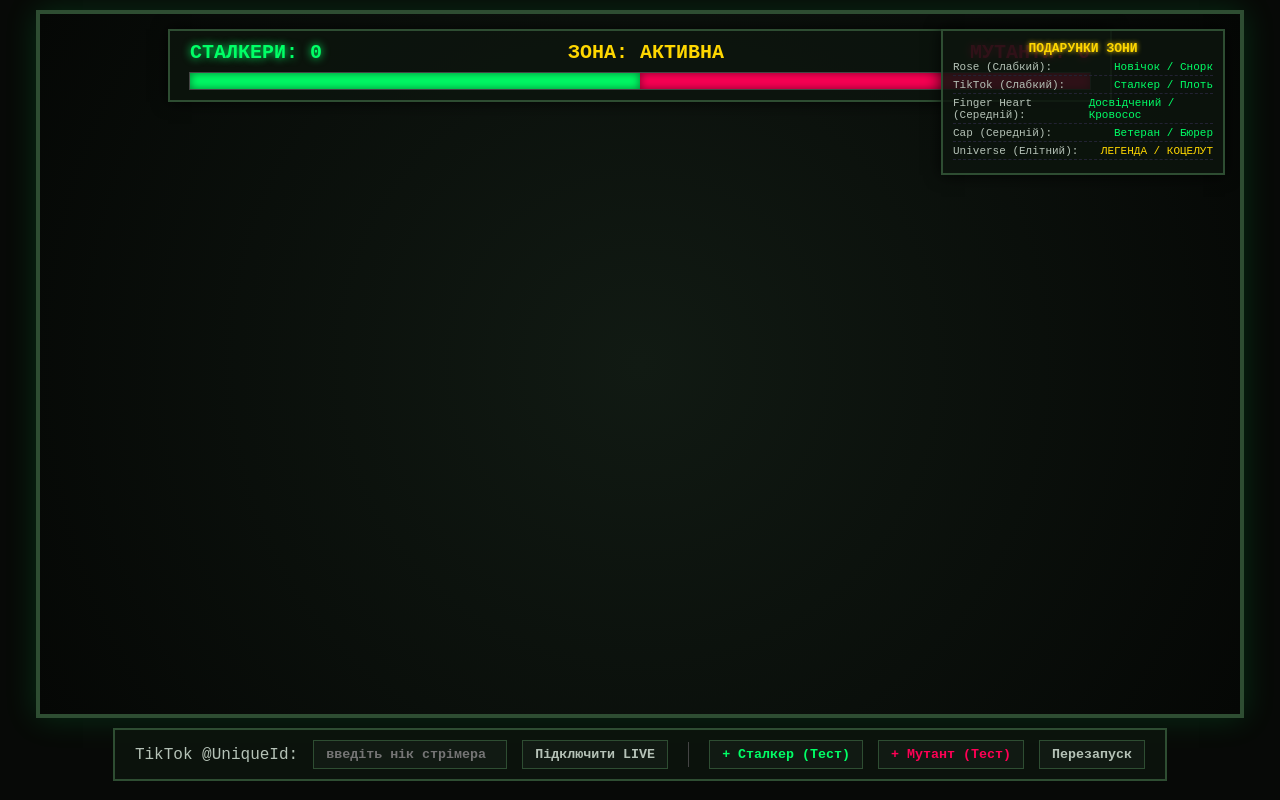
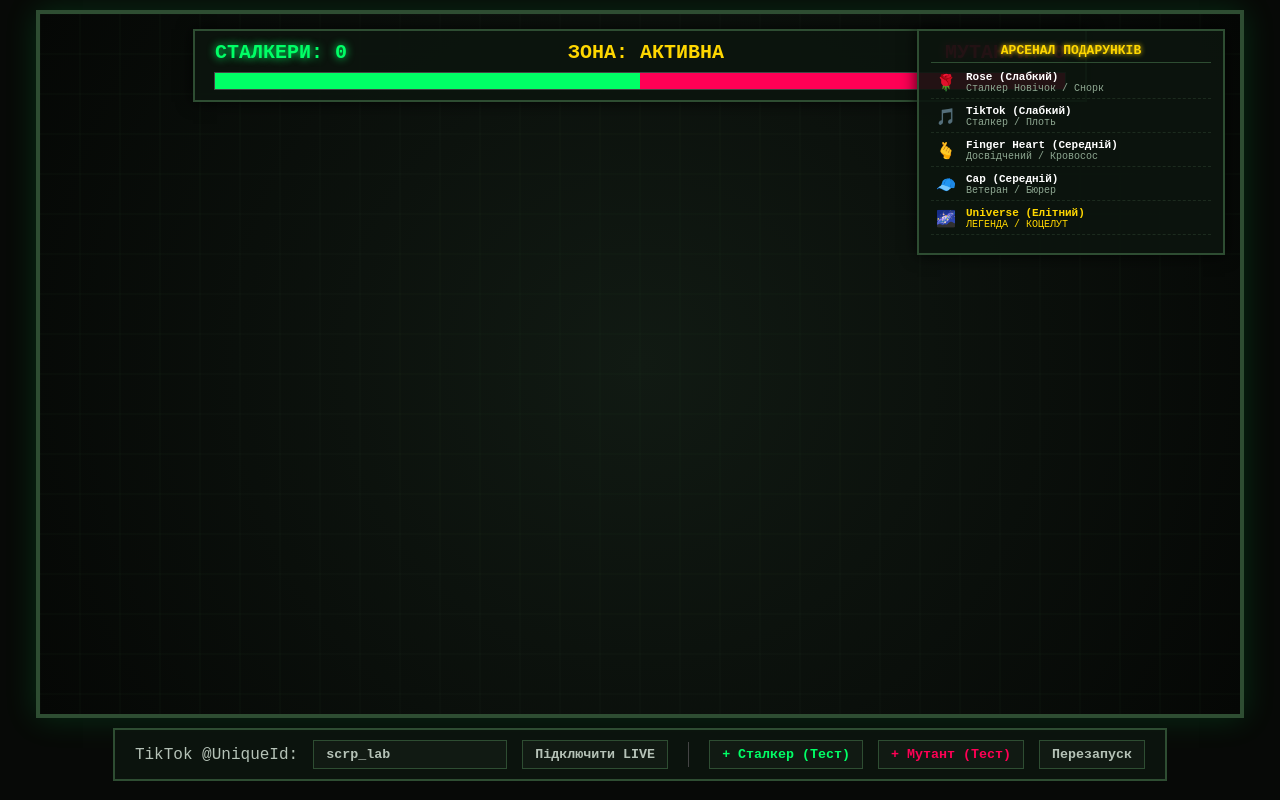
Before and after one commit to ToToShoP-creator/stalker-stream-game, a plain HTML site: page index.html in a window 1280 px wide. Drawn offline with Linux system fonts and the light colour scheme.

Commit message:
Refactor HUD styles and enhance button functionality
Updated styles and layout for the HUD and gift hints section. Improved button functionality and adjusted the input field for the unique ID.

```diff
--- a/index.html
+++ b/index.html
@@ -7,7 +7,7 @@
     <style>
         :root {
             --bg-dark: #070907;
-            --panel-bg: rgba(12, 20, 14, 0.85);
+            --panel-bg: rgba(12, 20, 14, 0.9);
             --border-green: #2e4d32;
             --neon-stalker: #00ff66;
             --neon-mutant: #ff0055;
@@ -43,13 +43,13 @@
             display: block;
         }
 
-        /* HUD та Інтерфейс */
+        /* Верхній HUD */
         .hud-top {
             position: absolute;
             top: 15px;
             left: 50%;
             transform: translateX(-50%);
-            width: 900px;
+            width: 850px;
             background: var(--panel-bg);
             border: 2px solid var(--border-green);
             padding: 10px 20px;
@@ -82,53 +82,57 @@
             overflow: hidden;
         }
 
-        .bar-stalkers {
-            height: 100%;
-            background: var(--neon-stalker);
-            width: 50%;
-            transition: width 0.3s ease;
-            box-shadow: inset 0 0 10px rgba(0,0,0,0.5);
-        }
+        .bar-stalkers { height: 100%; background: var(--neon-stalker); width: 50%; transition: width 0.3s ease; }
+        .bar-mutants { height: 100%; background: var(--neon-mutant); width: 50%; transition: width 0.3s ease; }
 
-        .bar-mutants {
-            height: 100%;
-            background: var(--neon-mutant);
-            width: 50%;
-            transition: width 0.3s ease;
-            box-shadow: inset 0 0 10px rgba(0,0,0,0.5);
-        }
-
-        /* Підказки у правому кутку */
+        /* Візуальна панель подарунків з іконками */
         .gift-hints {
             position: absolute;
             top: 15px;
             right: 15px;
-            width: 260px;
+            width: 280px;
             background: var(--panel-bg);
             border: 2px solid var(--border-green);
-            padding: 10px;
+            padding: 12px;
             font-size: 11px;
             z-index: 10;
             box-shadow: 0 0 15px rgba(0,0,0,0.8);
         }
 
         .gift-hints h4 {
-            margin: 0 0 5px 0;
+            margin: 0 0 8px 0;
             color: var(--neon-gold);
             text-align: center;
             font-size: 13px;
             text-shadow: 0 0 5px var(--neon-gold);
+            border-bottom: 1px solid var(--border-green);
+            padding-bottom: 4px;
         }
 
-        .hint-row {
+        .hint-item {
             display: flex;
+            align-items: center;
             justify-content: space-between;
-            margin-bottom: 3px;
-            border-bottom: 1px dashed #223;
-            padding-bottom: 2px;
+            margin-bottom: 6px;
+            border-bottom: 1px dashed #1c2b1e;
+            padding-bottom: 4px;
         }
 
-        /* Панель підключення та тестів */
+        .gift-icon {
+            font-size: 16px;
+            width: 30px;
+            text-align: center;
+        }
+
+        .gift-info {
+            flex-grow: 1;
+            padding-left: 5px;
+        }
+
+        .gift-name { color: #fff; font-weight: bold; }
+        .gift-unit { color: #8fa892; font-size: 10px; }
+
+        /* Панель керування */
         .control-panel {
             margin-top: 10px;
             background: var(--panel-bg);
@@ -183,14 +187,49 @@
             </div>
         </div>
 
-        <!-- Підказки з подарунками -->
+        <!-- Інформаційна панель подарунків з іконками -->
         <div class="gift-hints">
-            <h4>ПОДАРУНКИ ЗОНИ</h4>
-            <div class="hint-row"><span>Rose (Слабкий):</span><span style="color:var(--neon-stalker)">Новічок / Снорк</span></div>
-            <div class="hint-row"><span>TikTok (Слабкий):</span><span style="color:var(--neon-stalker)">Сталкер / Плоть</span></div>
-            <div class="hint-row"><span>Finger Heart (Середній):</span><span style="color:var(--neon-stalker)">Досвідчений / Кровосос</span></div>
-            <div class="hint-row"><span>Cap (Середній):</span><span style="color:var(--neon-stalker)">Ветеран / Бюрер</span></div>
-            <div class="hint-row"><span>Universe (Елітний):</span><span style="color:var(--neon-gold)">ЛЕГЕНДА / КОЦЕЛУТ</span></div>
+            <h4>АРСЕНАЛ ПОДАРУНКІВ</h4>
+
+            <div class="hint-item">
+                <div class="gift-icon">🌹</div>
+                <div class="gift-info">
+                    <div class="gift-name">Rose (Слабкий)</div>
+                    <div class="gift-unit">Сталкер Новічок / Снорк</div>
+                </div>
+            </div>
+
+            <div class="hint-item">
+                <div class="gift-icon">🎵</div>
+                <div class="gift-info">
+                    <div class="gift-name">TikTok (Слабкий)</div>
+                    <div class="gift-unit">Сталкер / Плоть</div>
+                </div>
+            </div>
+
+            <div class="hint-item">
+                <div class="gift-icon">🫰</div>
+                <div class="gift-info">
+                    <div class="gift-name">Finger Heart (Середній)</div>
+                    <div class="gift-unit">Досвідчений / Кровосос</div>
+                </div>
+            </div>
+
+            <div class="hint-item">
+                <div class="gift-icon">🧢</div>
+                <div class="gift-info">
+                    <div class="gift-name">Cap (Середній)</div>
+                    <div class="gift-unit">Ветеран / Бюрер</div>
+                </div>
+            </div>
+
+            <div class="hint-item">
+                <div class="gift-icon">🌌</div>
+                <div class="gift-info">
+                    <div class="gift-name" style="color:var(--neon-gold)">Universe (Елітний)</div>
+                    <div class="gift-unit" style="color:var(--neon-gold)">ЛЕГЕНДА / КОЦЕЛУТ</div>
+                </div>
+            </div>
         </div>
 
         <canvas id="arenaCanvas" width="1200" height="700"></canvas>
@@ -199,12 +238,12 @@
     <!-- Панель керування та симуляції -->
     <div class="control-panel">
         <label>TikTok @UniqueId:</label>
-        <input type="text" id="uniqueIdInput" placeholder="введіть нік стрімера">
+        <input type="text" id="uniqueIdInput" value="scrp_lab" placeholder="введіть нік стрімера">
         <button id="connectBtn">Підключити LIVE</button>
         <div style="border-left: 1px solid #444; height: 25px; margin: 0 5px;"></div>
-        <button class="btn-stalker" onclick="simulateGift('Stalker', 'Novice', 'Сергій')">+ Сталкер (Тест)</button>
-        <button class="btn-mutant" onclick="simulateGift('Mutant', 'Snork', 'Монстр')">+ Мутант (Тест)</button>
-        <button onclick="resetArena()">Перезапуск</button>
+        <button class="btn-stalker" id="testStalkerBtn">+ Сталкер (Тест)</button>
+        <button class="btn-mutant" id="testMutantBtn">+ Мутант (Тест)</button>
+        <button id="resetBtn">Перезапуск</button>
     </div>
 
 <script>
@@ -214,12 +253,10 @@
     let fighters = [];
     let floatingTexts = [];
     let scores = { stalkers: 0, mutants: 0 };
-    let stats = { stalkersWins: 0, mutantsWins: 0 };
 
-    // Клас Бієць
     class Fighter {
         constructor(faction, rankConfig, username) {
-            this.faction = faction; // 'Stalker' або 'Mutant'
+            this.faction = faction;
             this.name = username || (faction === 'Stalker' ? 'Стрілець' : 'Мутант');
             this.rank = rankConfig.name;
             this.maxHp = rankConfig.hp;
@@ -229,7 +266,6 @@
             this.size = rankConfig.size;
             this.speed = rankConfig.speed;
 
-            // Спавн збоку залежно від фракції
             this.x = faction === 'Stalker' ? 80 : canvas.width - 80;
             this.y = 150 + Math.random() * 450;
             this.target = null;
@@ -238,7 +274,6 @@
         }
 
         update() {
-            // Пошук найближчого ворога
             if (!this.target || this.target.hp <= 0) {
                 this.findTarget();
             }
@@ -249,18 +284,15 @@
                 let dist = Math.hypot(dx, dy);
 
                 if (dist > this.range) {
-                    // Рух до ворога
                     this.x += (dx / dist) * this.speed;
                     this.y += (dy / dist) * this.speed;
                 } else {
-                    // Атака
                     if (this.attackCooldown <= 0) {
                         this.attack(this.target);
-                        this.attackCooldown = 50; // кадри між атаками
+                        this.attackCooldown = 50;
                     }
                 }
             } else {
-                // Рух до центру, якщо немає ворогів
                 let centerX = canvas.width / 2;
                 if (Math.abs(this.x - centerX) > 50) {
                     this.x += (this.faction === 'Stalker' ? 1 : -1) * this.speed;
@@ -289,13 +321,10 @@
             enemy.hp -= this.damage;
             createFloatingText(`-${this.damage}`, enemy.x, enemy.y - 20, this.color);
 
-            // Оновлення очок фракції при нанесенні шкоди
             if (this.faction === 'Stalker') scores.stalkers += this.damage;
             else scores.mutants += this.damage;
 
-            if (enemy.hp <= 0) {
-                enemy.hp = 0;
-            }
+            if (enemy.hp <= 0) enemy.hp = 0;
         }
 
         draw() {
@@ -304,11 +333,9 @@
             ctx.save();
             ctx.translate(this.x, this.y);
 
-            // Тінь та світіння
             ctx.shadowBlur = 12;
             ctx.shadowColor = this.color;
 
-            // Тіло бійця (геометричний силует у стилі сталкер/мутант)
             ctx.fillStyle = this.color;
             ctx.beginPath();
             if (this.faction === 'Stalker') {
@@ -320,13 +347,11 @@
 
             ctx.shadowBlur = 0;
 
-            // Нікнейм глядача та ранг над головою
             ctx.fillStyle = '#fff';
             ctx.font = '11px Courier New';
             ctx.textAlign = 'center';
             ctx.fillText(`${this.name} [${this.rank}]`, 0, -this.size - 18);
 
-            // HP бар
             let barW = 40;
             let barH = 5;
             ctx.fillStyle = '#222';
@@ -338,7 +363,6 @@
         }
     }
 
-    // Клас для анімації пошкоджень
     class FloatingText {
         constructor(text, x, y, color) {
             this.text = text;
@@ -347,10 +371,7 @@
             this.color = color;
             this.life = 40;
         }
-        update() {
-            this.y -= 1;
-            this.life--;
-        }
+        update() { this.y -= 1; this.life--; }
         draw() {
             ctx.save();
             ctx.font = 'bold 16px Courier New';
@@ -366,9 +387,8 @@
         floatingTexts.push(new FloatingText(text, x, y, color));
     }
 
-    // Визначення рангу за подарунком
     function getRankConfig(giftName) {
-        const lower = giftName.toLowerCase();
+        const lower = (giftName || '').toLowerCase();
         if (lower.includes('universe') || lower.includes('lion') || lower.includes('dragon')) {
             return { name: 'ЕЛІТА', hp: 100, dmg: 20, range: 70, size: 28, speed: 1.8 };
         } else if (lower.includes('heart') || lower.includes('cap') || lower.includes('glam')) {
@@ -378,29 +398,30 @@
         }
     }
 
-    // Спавн бійця від події подарунка
     function spawnFighterFromGift(giftName, username, forceFaction) {
         let faction = forceFaction || (Math.random() < 0.5 ? 'Stalker' : 'Mutant');
         let config = getRankConfig(giftName);
         fighters.push(new Fighter(faction, config, username));
     }
 
-    window.simulateGift = function(faction, giftType, username) {
-        let testGifts = giftType === 'Snork' ? 'Rose' : 'Universe';
-        spawnFighterFromGift(testGifts, username || 'Глядач', faction);
-    }
+    // Прив'язка кнопок тестів напряму через JS
+    document.getElementById('testStalkerBtn').addEventListener('click', () => {
+        spawnFighterFromGift('Rose', 'Глядач_Сталкер', 'Stalker');
+    });
 
-    window.resetArena = function() {
+    document.getElementById('testMutantBtn').addEventListener('click', () => {
+        spawnFighterFromGift('Rose', 'Глядач_Мутант', 'Mutant');
+    });
+
+    document.getElementById('resetBtn').addEventListener('click', () => {
         fighters = [];
         floatingTexts = [];
         scores = { stalkers: 0, mutants: 0 };
-    }
+    });
 
-    // Головний цикл гри
     function gameLoop() {
         ctx.clearRect(0, 0, canvas.width, canvas.height);
 
-        // Ретро-сітка фону Зони
         ctx.strokeStyle = 'rgba(46, 77, 50, 0.15)';
         ctx.lineWidth = 1;
         for (let x = 0; x < canvas.width; x += 40) {
@@ -410,17 +431,14 @@
             ctx.beginPath(); ctx.moveTo(0, y); ctx.lineTo(canvas.width, y); ctx.stroke();
         }
 
-        // Оновлення та рендер бійців
         fighters.forEach(f => f.update());
         fighters = fighters.filter(f => f.hp > 0);
         fighters.forEach(f => f.draw());
 
-        // Оновлення та рендер тексту пошкоджень
         floatingTexts.forEach(ft => ft.update());
         floatingTexts = floatingTexts.filter(ft => ft.life > 0);
         floatingTexts.forEach(ft => ft.draw());
 
-        // Оновлення HUD очок та шкали домінування
         document.getElementById('score-stalkers').innerText = `СТАЛКЕРИ: ${Math.floor(scores.stalkers)}`;
         document.getElementById('score-mutants').innerText = `МУТАНТИ: ${Math.floor(scores.mutants)}`;
 
@@ -434,7 +452,6 @@
 
     gameLoop();
 
-    // Підключення до WebSocket біджжа для TikTok Live Connector
     document.getElementById('connectBtn').addEventListener('click', () => {
         let uniqueId = document.getElementById('uniqueIdInput').value.trim();
         if (!uniqueId) {
@@ -442,11 +459,9 @@
             return;
         }
 
-        // Підключаємось до локального Node.js моста
         const ws = new WebSocket('ws://localhost:8080');
 
         ws.onopen = () => {
-            console.log('З'єднано з TikTok LIVE мостом');
             ws.send(JSON.stringify({ action: 'setUniqueId', uniqueId: uniqueId }));
             document.getElementById('timer-display').innerText = `СТРИМ: @${uniqueId}`;
         };
@@ -455,17 +470,15 @@
             try {
                 let data = JSON.parse(event.data);
                 if (data.type === 'gift') {
-                    // Визначаємо сторону на основі випадковості або назви подарунка
-                    let faction = Math.random() < 0.5 ? 'Stalker' : 'Mutant';
-                    spawnFighterFromGift(data.giftName, data.username, faction);
+                    spawnFighterFromGift(data.giftName, data.username);
                 }
             } catch (e) {
                 console.error(e);
             }
         };
 
-        ws.onerror = (err) => {
-            alert('Помилка підключення до WebSocket моста Node.js. Переконайтеся, що локальний скрипт запущено.');
+        ws.onerror = () => {
+            alert('Помилка WebSocket моста. Перевірте, чи запущено Node.js скрипт.');
         };
     });
 </script>
```
